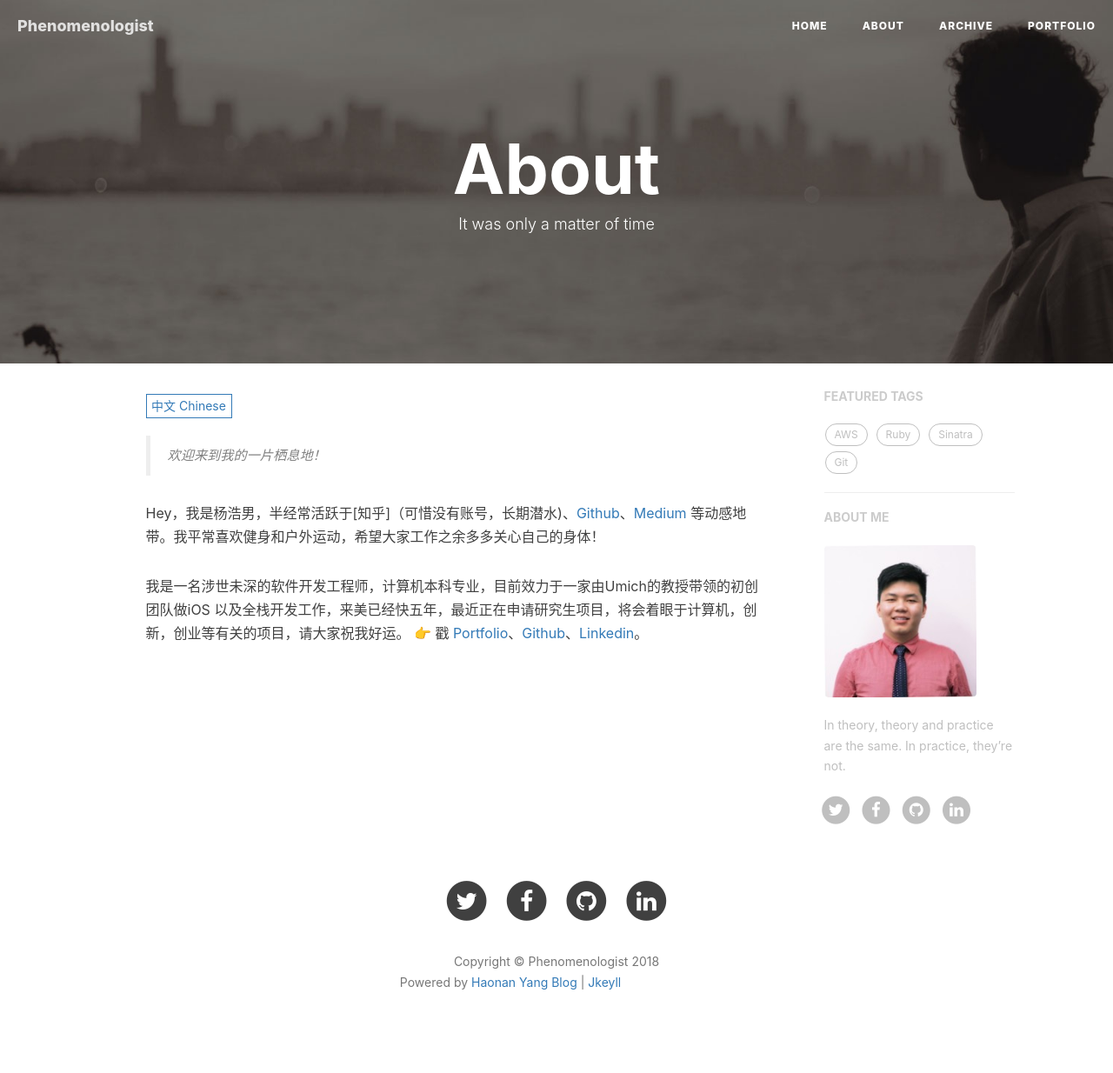
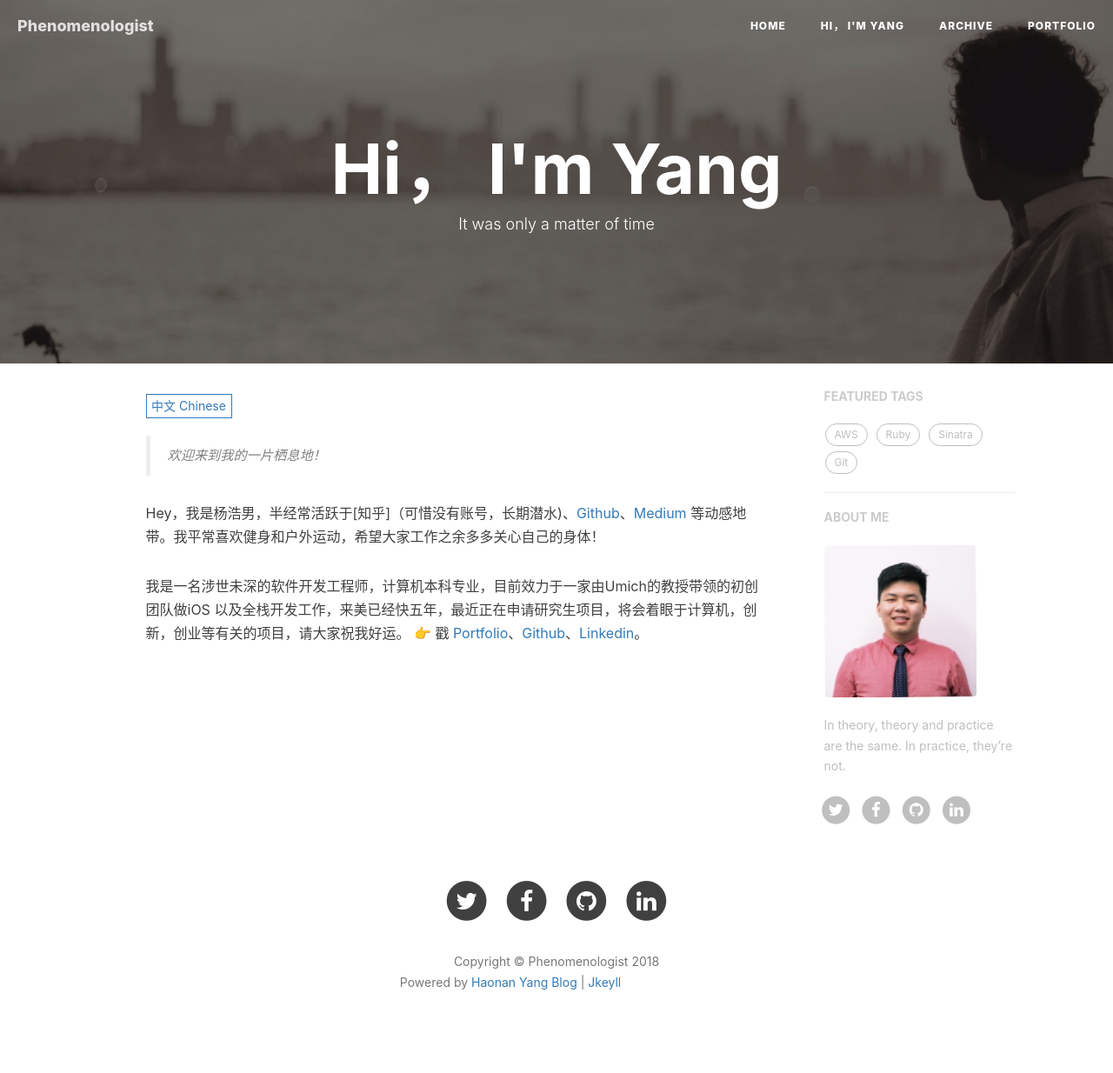
Before and after one commit to rapsoulhaonan/rapsoulhaonan.github.io, a Jekyll site: the page built from about.html, in a window 1280 px wide. Shown: the whole page at 87% size. Built offline with Jekyll 4.4.1, drawn with Linux system fonts in a browser that asks for light colours; nearby versions of some CDN libraries; comment, search, counter and statistics services are not loaded; grey boxes are pictures that could not be loaded.

Commit message:
Update about.html

```diff
--- a/about.html
+++ b/about.html
@@ -1,6 +1,7 @@
 ---
 layout: page
-title: "About"
+title: "Hi， I'm Yang"
+subtitle: "Blah blah blah it is really to meet you here"
 description: "It was only a matter of time"
 header-img: "img/about-bg.jpg"
 multilingual: true
```
